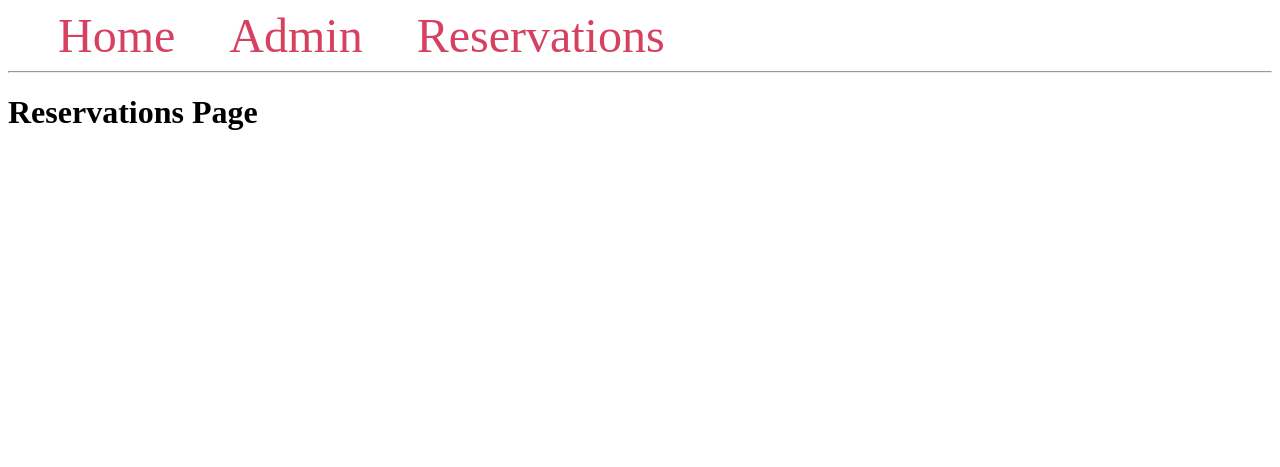
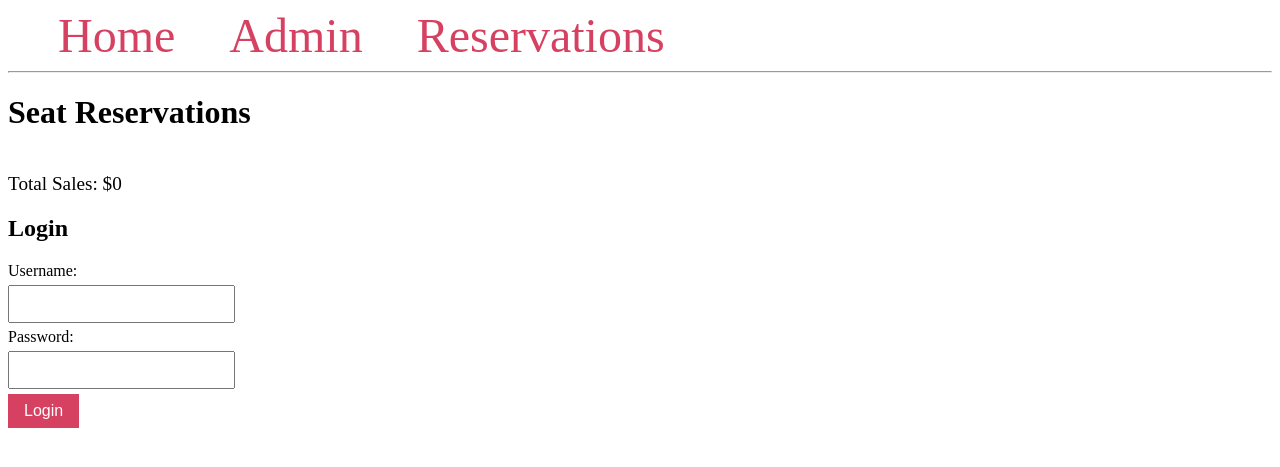
Before and after one commit to kriswizzle03/finalproject-trip-reservation-system, a Flask app: template templates/reservations.html in a window 1280 px wide. Shown: the top 467 px of the page. Run offline with Flask 3, Linux system fonts and the light colour scheme; the template is opened without the code that fills it, so the values that code supplies are empty.

Commit message:
Reservations.html seating chart  updated

```diff
--- a/templates/reservations.html
+++ b/templates/reservations.html
@@ -1,6 +1,106 @@
-{% extends 'base.html' %}
+<!DOCTYPE html>
+<html lang="en">
+<head>
+    <meta charset="UTF-8">
+    <title>Seat Reservations - FlaskApp</title>
+    <style>
+        .post {
+            padding: 10px;
+            margin: 5px;
+            background-color: #f3f3f3;
+        }
 
-{% block content %}
-    <h1>{% block title %} Reservations Page {% endblock %}</h1>
+        nav a {
+            color: #d64161;
+            font-size: 3em;
+            margin-left: 50px;
+            text-decoration: none;
+        }
 
-{% endblock %}
+        .alert {
+            padding: 20px;
+            margin: 5px;
+            color: #970020;
+            background-color: #ffd5de;
+        }
+
+        .seat-chart {
+            display: grid;
+            grid-template-columns: repeat(12, 1fr);
+            gap: 5px;
+            margin: 20px 0;
+        }
+
+        .seat {
+            width: 30px;
+            height: 30px;
+            display: flex;
+            justify-content: center;
+            align-items: center;
+            font-size: 1.2em;
+            border: 1px solid #333;
+            background-color: #e3e3e3;
+        }
+
+        .seat.occupied {
+            background-color: #d64161;
+            color: #fff;
+        }
+
+        .total-sales {
+            margin-top: 20px;
+            font-size: 1.2em;
+        }
+
+        .login-form {
+            margin: 20px 0;
+        }
+
+        .login-form input {
+            margin: 5px 0;
+            padding: 8px;
+            font-size: 1em;
+        }
+
+        .login-form button {
+            padding: 8px 16px;
+            font-size: 1em;
+            background-color: #d64161;
+            color: white;
+            border: none;
+            cursor: pointer;
+        }
+    </style>
+</head>
+<body>
+    <nav>
+        <a href="{{ url_for('index') }}">Home</a>
+        <a href="{{ url_for('admin') }}">Admin</a>
+        <a href="{{ url_for('reservations') }}">Reservations</a>
+    </nav>
+    <hr>
+    <div class="content">
+        <h1>Seat Reservations</h1>
+        <div class="seat-chart">
+            {% for row in range(rows) %}
+                {% for seat in range(seats_per_row) %}
+                    <div class="seat">O</div>
+                {% endfor %}
+            {% endfor %}
+        </div>
+        <div class="total-sales">
+            Total Sales: $<span id="sales-value">0</span>
+        </div>
+        <div class="login-form">
+            <h2>Login</h2>
+            <form method="POST" action="{{ url_for('login') }}">
+                <label for="username">Username:</label><br>
+                <input type="text" id="username" name="username" required><br>
+                <label for="password">Password:</label><br>
+                <input type="password" id="password" name="password" required><br>
+                <button type="submit">Login</button>
+            </form>
+        </div>
+    </div>
+</body>
+</html>
```
